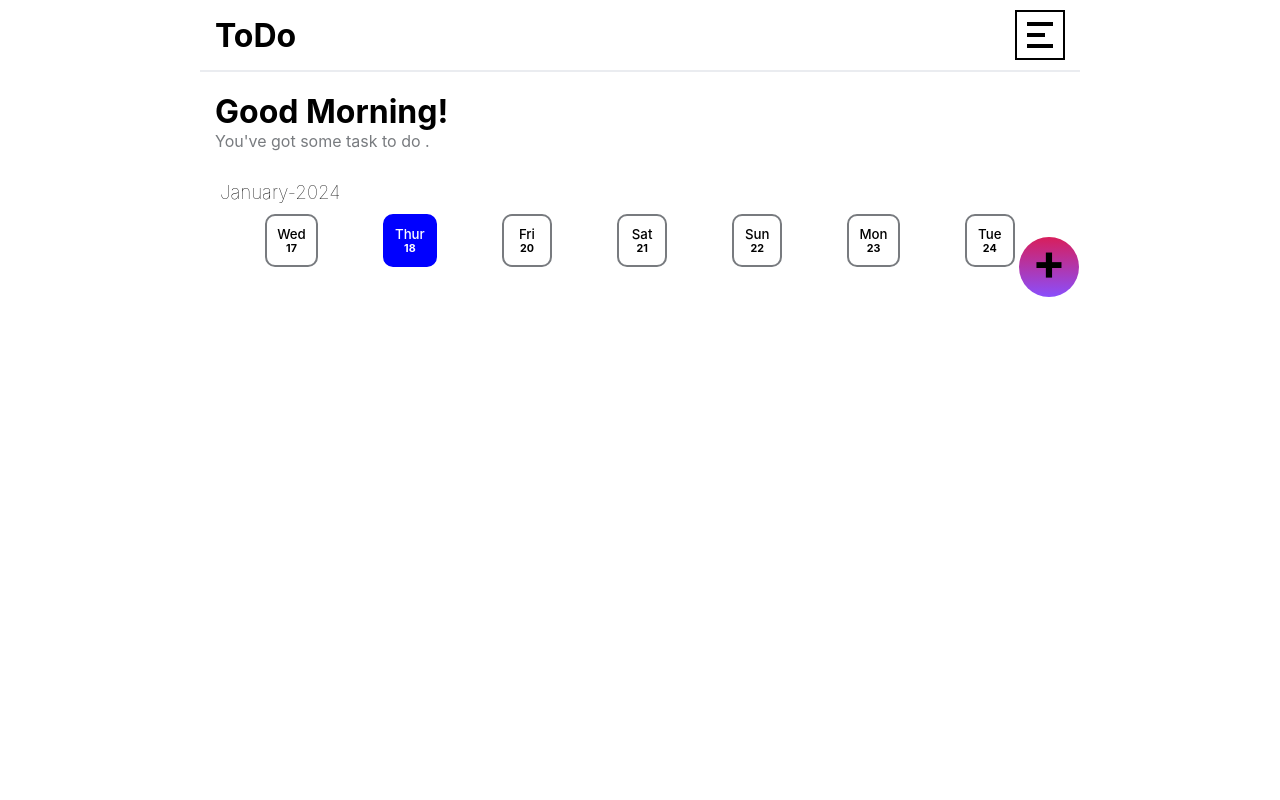
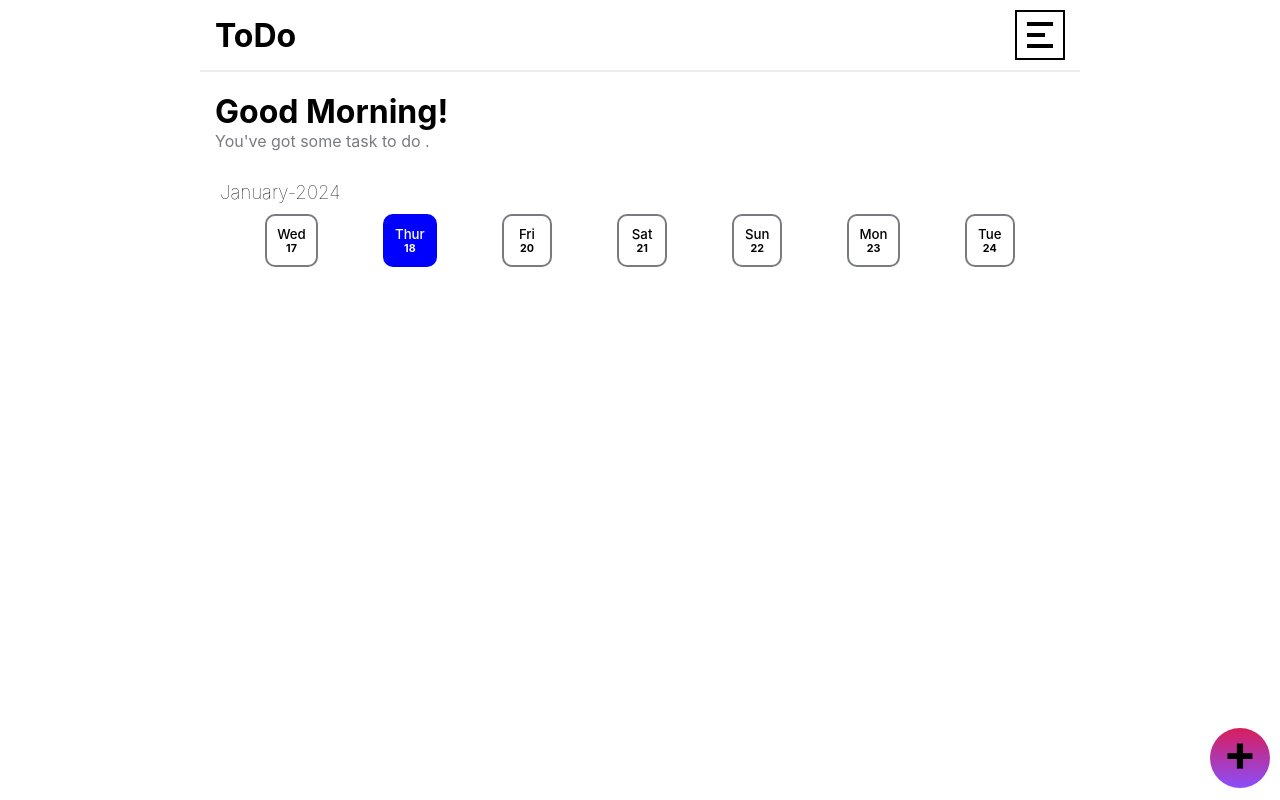
Before and after one commit to olajoshua2008/updatedTodo, a React (Create React App) app: page / in a window 1280 px wide. Built offline with nearby package versions, Linux system fonts and the light colour scheme; the HTML template or start-up script is replaced by a standard one.

Commit message:
deloyed webpage3

```diff
--- a/src/component/Task/Task.css
+++ b/src/component/Task/Task.css
@@ -9,7 +9,7 @@
     box-shadow: 1px 1px 10px #000000;
 }
 .article-wrapper{
-    /* position: relative; */
+    position: relative;
     max-height: 47vh;
     overflow-y: auto;
     margin-top: 10px;
@@ -69,8 +69,8 @@
     border-radius: 999px;
     width: 60px;
     height: 60px;
-    bottom: -20px;
-    right: 1px;
+    bottom: 12px;
+    right: 10px;
     background-image: linear-gradient(to bottom, #d81e5b, #8a4efc);
     align-items: center;
     cursor: pointer;
@@ -78,7 +78,7 @@
 }
 @media only screen and (min-width: 700px) {
     .adding{
-        position: absolute;
+        position: fixed;
     }
   }
 
```
